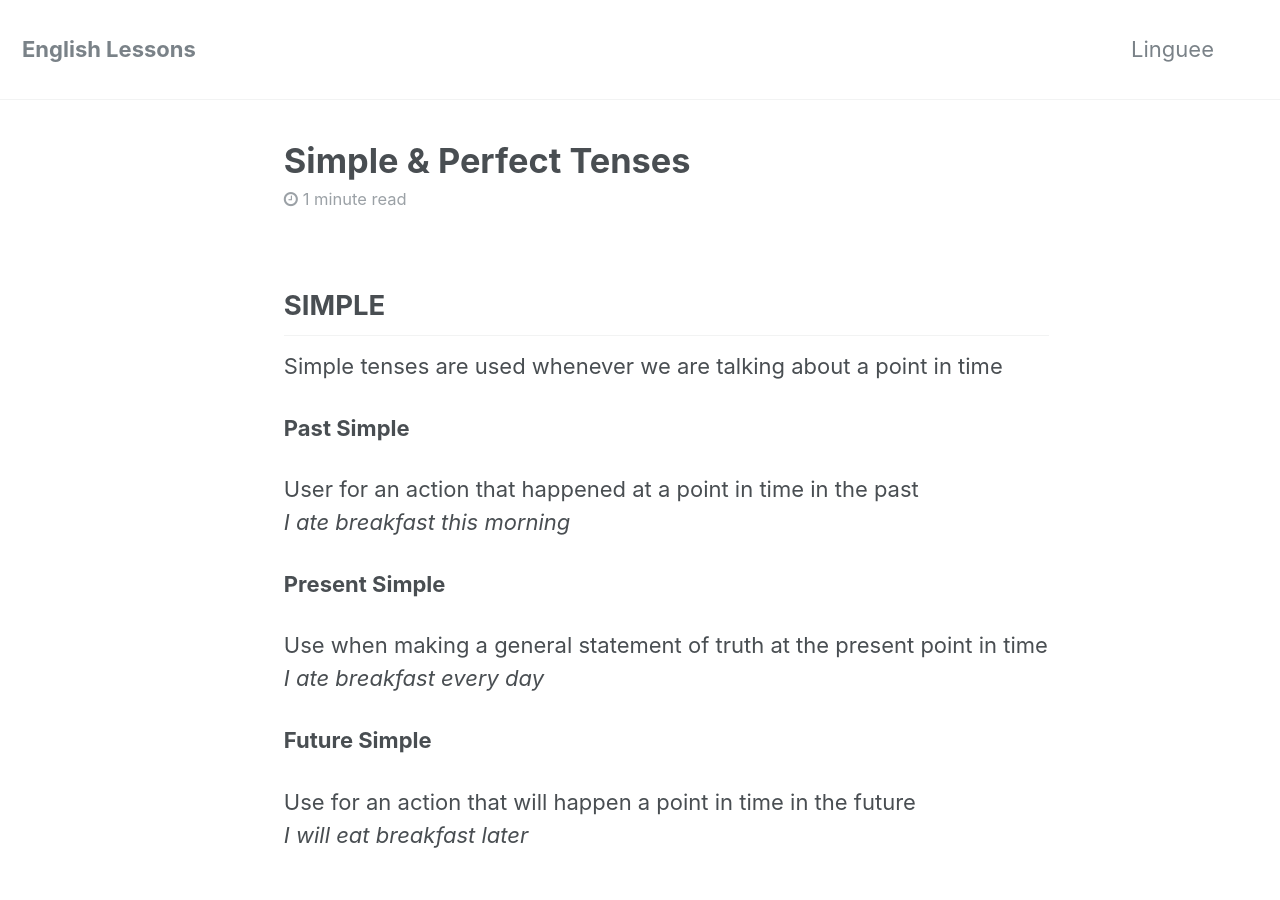
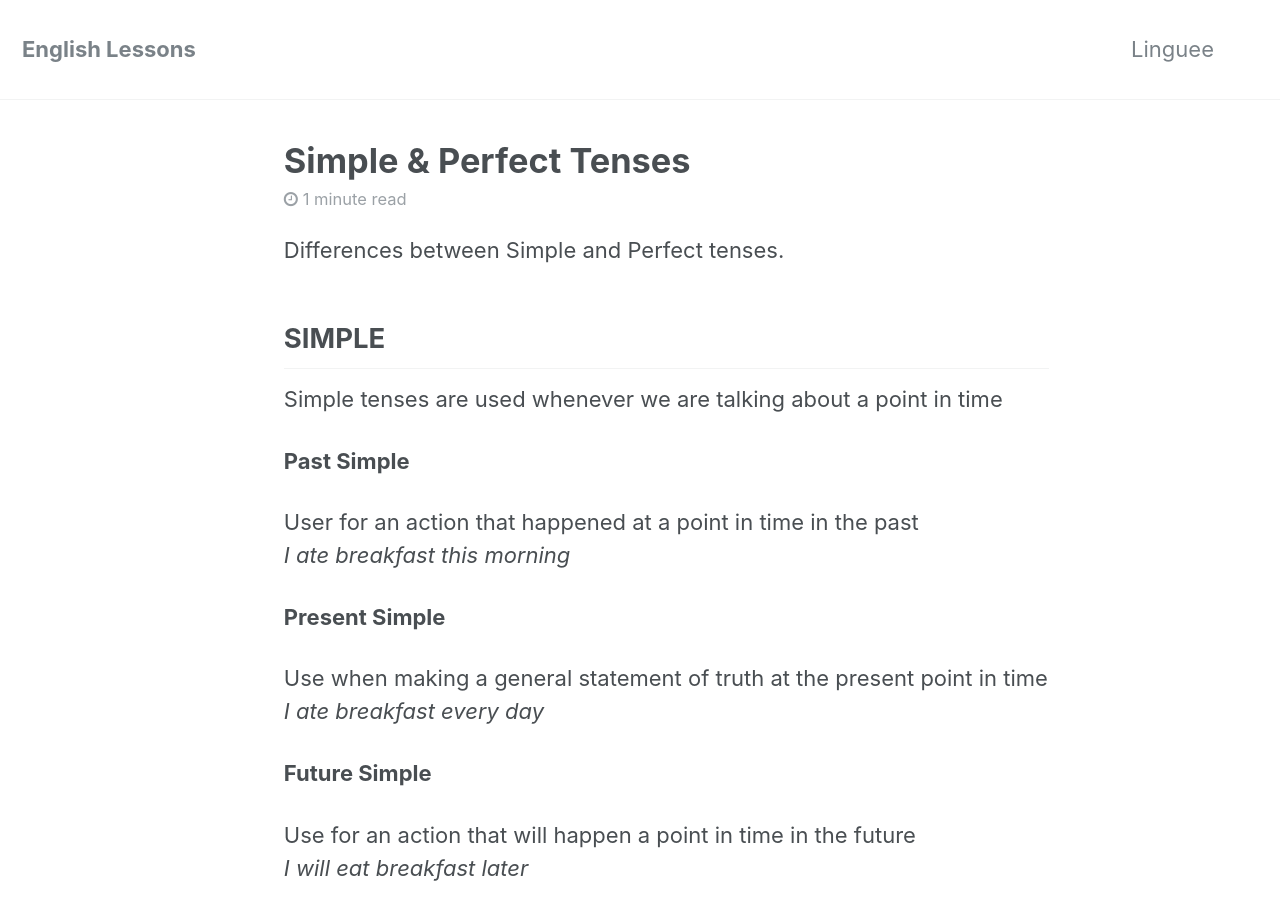
Before and after one commit to rmaqueda/EnglishLessons, a Jekyll site: the page built from _posts/2017-04-13-tenses.md, in a window 1280 px wide and 900 px high. Built offline with Jekyll 4.4.1, drawn with Linux system fonts in a browser that asks for light colours.

Commit message:
Update Title

```diff
--- a/_posts/2017-04-13-tenses.md
+++ b/_posts/2017-04-13-tenses.md
@@ -7,6 +7,8 @@ tags:
   - Perfect
   - Tenses
 ---
+
+Differences between Simple and Perfect tenses.
 
 ## SIMPLE
 Simple tenses are used whenever we are talking about a point in time
```
